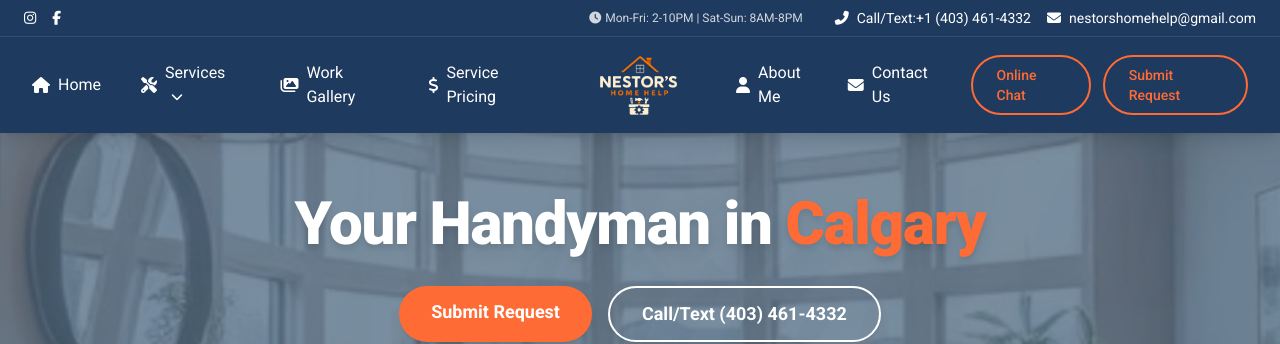
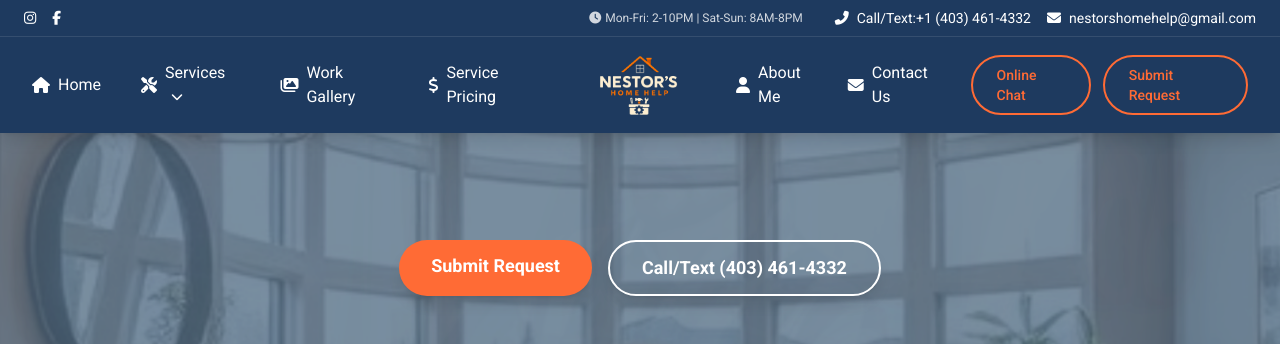
Before and after one commit to minimaldeeep1-bit/Nestorshomehelp, a plain HTML site: page index.html in a window 1280 px wide. Shown: the top 344 px of the page. Drawn offline with nearby package versions, Linux system fonts and the light colour scheme.

Commit message:
Update index.html

```diff
--- a/index.html
+++ b/index.html
@@ -1291,10 +1291,6 @@
             <div id="hero-content-container" class="hero-content active px-4">
                 <div class="container mx-auto px-4 py-8 md:py-20">
                     <div class="text-center mb-8 md:mb-16">
-                        <h1 class="hero-title text-3xl sm:text-4xl md:text-6xl font-black text-white mb-4 md:mb-8 leading-tight drop-shadow-lg" style="font-weight: 900; letter-spacing: -0.02em;">
-                            Your <span class="text-white">Handyman in</span><br class="md:hidden">
-                            <span class="text-orange">Calgary</span>
-                        </h1>
                         <div class="flex flex-col sm:flex-row gap-3 md:gap-4 justify-center mb-6">
                             <a href="#request" class="btn-text bg-orange hover:bg-transparent hover:text-orange hover:border hover:border-orange text-white px-6 md:px-8 py-3 rounded-full text-sm md:text-lg font-semibold transition-all transform hover:scale-105 shadow-lg">
                                 Submit Request
```
